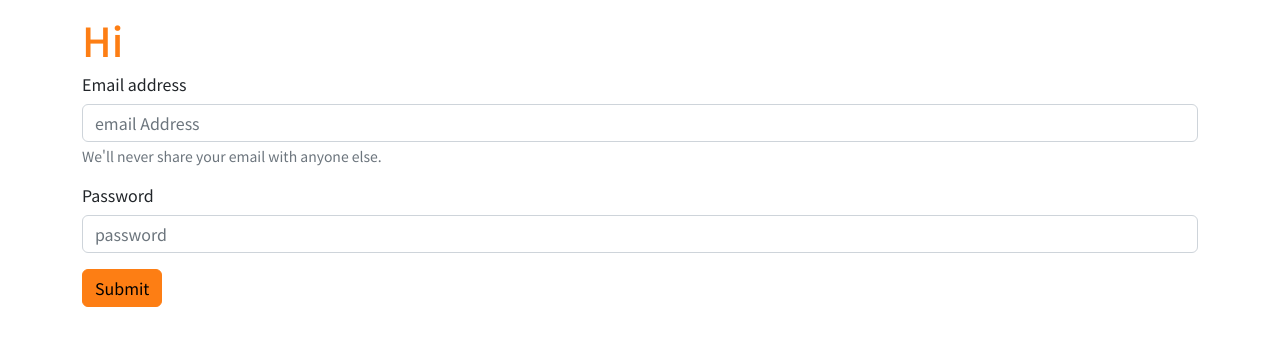
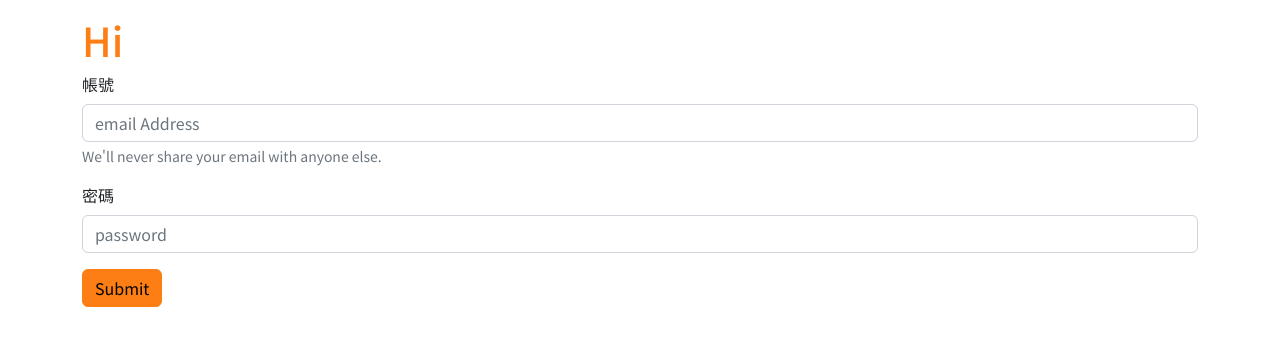
Before and after one commit to keon981/AiTool-rwd, a React (Vite) app: page /#/login in a window 1280 px wide. Shown: the top 346 px of the page. Built offline with nearby package versions, Linux system fonts and the light colour scheme; no server answers.

Commit message:
Cookie 的運作概念

```diff
--- a/package.json
+++ b/package.json
@@ -14,7 +14,8 @@
         "axios": "^1.4.0",
         "bootstrap": "^5.2.3",
         "react": "^18.2.0",
-        "react-dom": "^18.2.0"
+        "react-dom": "^18.2.0",
+        "react-router-dom": "^6.11.2"
     },
     "devDependencies": {
         "@types/react": "^18.0.28",
--- a/src/App.jsx
+++ b/src/App.jsx
@@ -1,11 +1,9 @@
 import { useEffect } from "react";
 import axios from "axios";
-import { Button } from "antd";
-import "antd/dist/reset.css";
-// import zhCN from "antd/locale/zh_CN";
-import "antd/dist/reset.css";
 import "./style/index.scss";
 import Login from "./pages/Login";
+import { Routes, Route } from "react-router-dom";
+
 const App = () => {
     const api_path = import.meta.env.VITE_API_PATH;
 
@@ -19,7 +17,9 @@ const App = () => {
     return (
         <div className="container ">
             <h1 className="mt-3 text-primary">Hi</h1>
-            <Login />
+            <Routes>
+                <Route path="/login" element={<Login />} />
+            </Routes>
         </div>
     );
 };
--- a/src/main.jsx
+++ b/src/main.jsx
@@ -2,12 +2,15 @@ import React from "react";
 import ReactDOM from "react-dom/client";
 import App from "./App.jsx";
 import axios from "axios";
+import { HashRouter } from "react-router-dom";
 // 由于 antd 组件的默认文案是英文，所以需要修改为中文
 
 axios.defaults.baseURL = import.meta.env.VITE_API_URL;
 
 ReactDOM.createRoot(document.getElementById("root")).render(
     <React.StrictMode>
-        <App />
+        <HashRouter>
+            <App />
+        </HashRouter>
     </React.StrictMode>
 );
--- a/src/pages/Login.jsx
+++ b/src/pages/Login.jsx
@@ -1,9 +1,9 @@
 import axios from "axios";
 import React, { useState } from "react";
-
+import { useEffect } from "react";
 const Login = () => {
     const [data, setData] = useState({
-        userName: "",
+        username: "",
         password: "",
     });
     const handleChange = (e) => {
@@ -11,16 +11,28 @@ const Login = () => {
         setData({ ...data, [name]: value });
     };
     const useSubmit = async (e) => {
+        console.clear();
         const signin = await axios.post(`/v2/admin/signin`, data);
-        const productRes = await axios.get(`/v2/api/${import.meta.env.VITE_API_PATH}/admin/products/all`);
-        console.log(`data`, data, `signin`, signin);
-        e.preventDefault();
+        const { token, expired } = signin.data;
+        document.cookie = `hexToken=${token}; expires=${new Date(expired)}`;
     };
+    useEffect(() => {
+        const token = document.cookie
+            .split("; ")
+            .find((row) => row.startsWith("hexToken="))
+            ?.split("=")[1];
+        axios.defaults.headers.common["Authorization"] = token;
+        (async () => {
+            const productRes = await axios.get(`/v2/api/${import.meta.env.VITE_API_PATH}/admin/products/all`);
+            console.log(productRes);
+        })();
+    }, []);
+
     return (
-        <form>
+        <div>
             <div className="mb-3">
                 <label htmlFor="username" className="form-label">
-                    Email address
+                    帳號
                 </label>
                 <input
                     type="email"
@@ -36,7 +48,7 @@ const Login = () => {
             </div>
             <div class="mb-3">
                 <label htmlFor="password" className="form-label">
-                    Password
+                    密碼
                 </label>
                 <input
                     type="password"
@@ -50,7 +62,7 @@ const Login = () => {
             <button type="submit" className="btn btn-primary" onClick={useSubmit}>
                 Submit
             </button>
-        </form>
+        </div>
     );
 };
 
```
Also changed, not shown: 1 other file (tests, documents, lock files or other folders).
